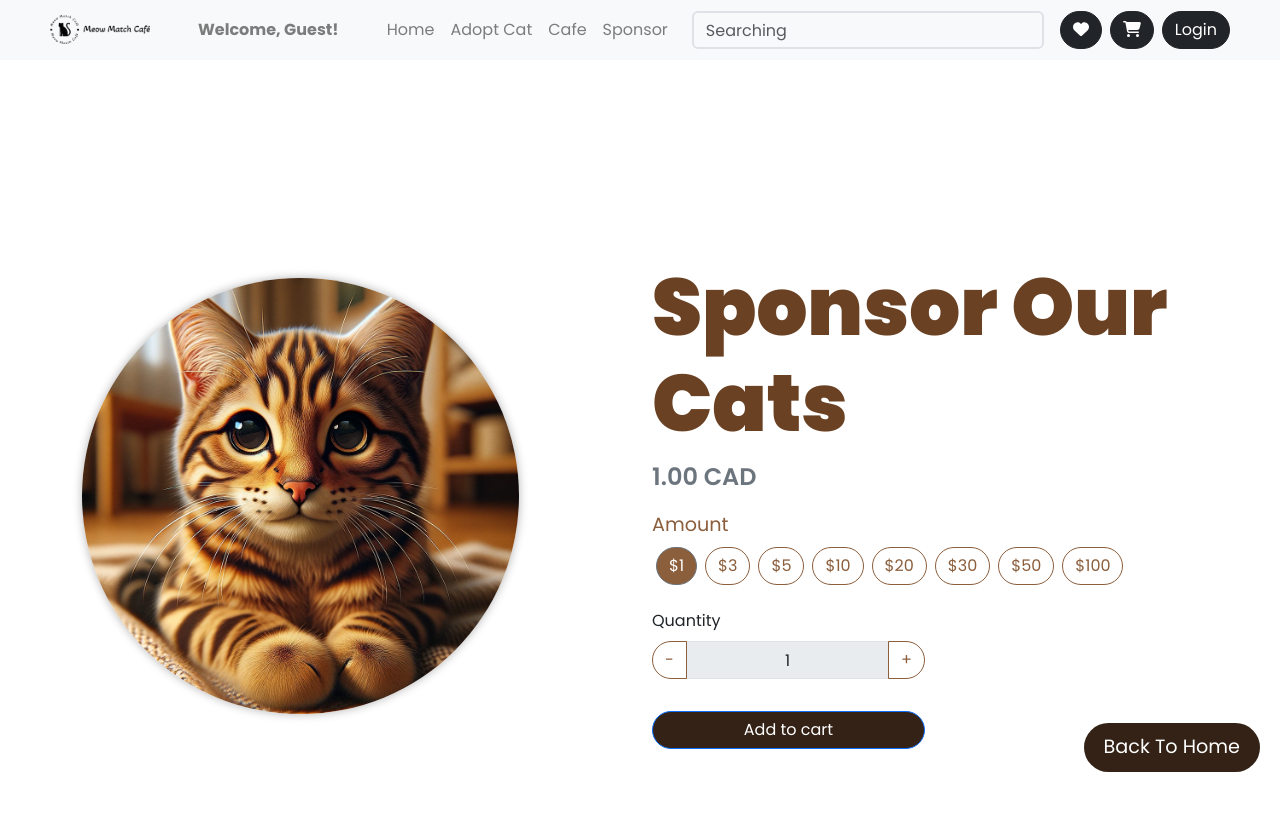
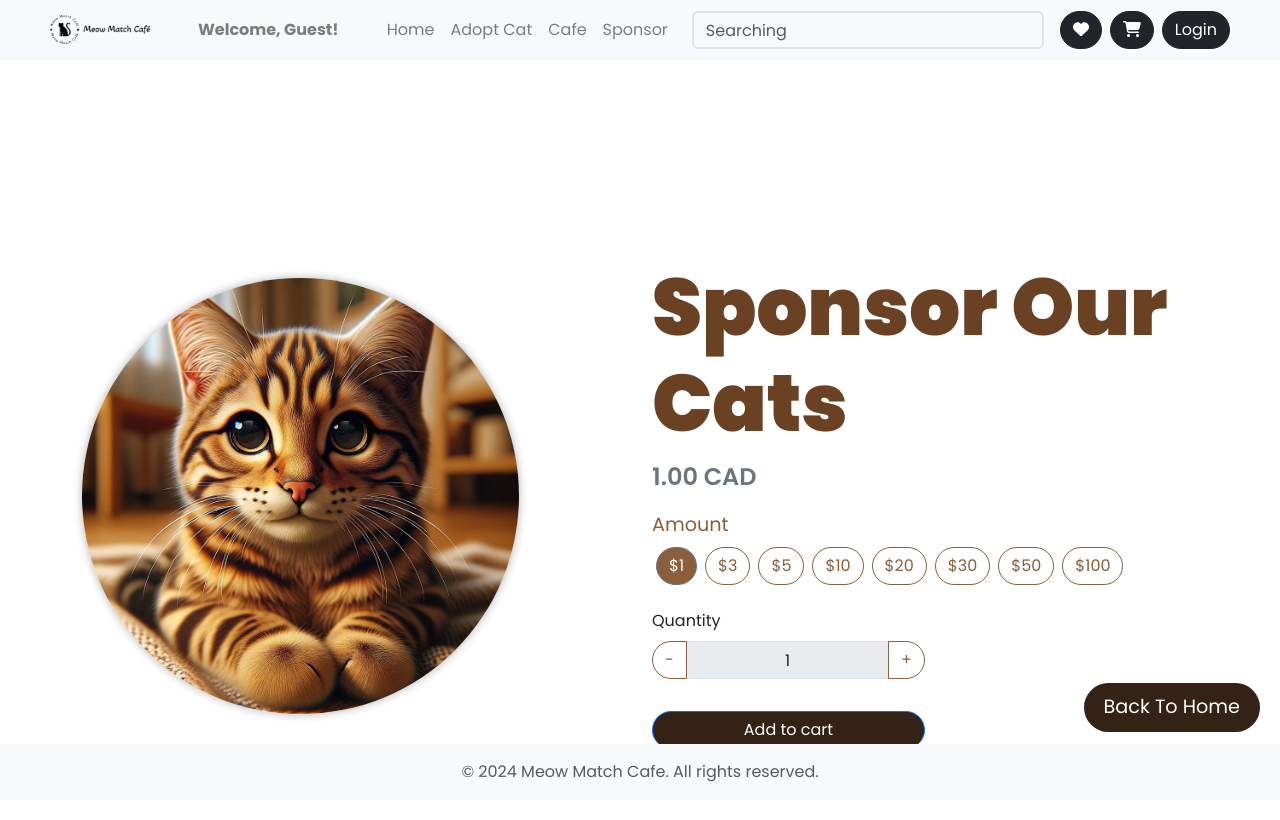
Before and after one commit to BuBuCatt/Cat-cafe-react, a React (Create React App) app in the folder cat-cafe/: page /sponsor in a window 1280 px wide. Shown: the top 820 px of the page. Built offline with nearby package versions, Linux system fonts and the light colour scheme.

Commit message:
add the icon

```diff
--- a/cat-cafe/src/components/SponsorCat.js
+++ b/cat-cafe/src/components/SponsorCat.js
@@ -2,6 +2,7 @@ import React, { useState } from 'react';
 import "../styles/sponsor.css";
 import { ProductObj } from '../classes/Cart';
 import { useNavigate } from 'react-router-dom';
+import Footer from "../components/Footer";
 
 const SponsorCat = ({addProductObj}) => {
 
@@ -67,20 +68,25 @@ const SponsorCat = ({addProductObj}) => {
             </div>
           </div>
           <div className="my-4">
-            <span>Quantity</span>
+            <span className='quantity-title'>Quantity</span>
             <div className="input-group w-50 my-2">
               <button className="btn btn-outline-secondary" onClick={() => handleQuantityChange(false)}>-</button>
               <input type="text" className="form-control text-center " value={quantity} readOnly />
               <button className="btn btn-outline-secondary" onClick={() => handleQuantityChange(true)}>+</button>
             </div>
           </div>
-          <button className="btn btn-primary w-50 my-2  " onClick={handleAddToCart}>Add to cart</button>
+          <button className="btn btn-primary w-50   my-2  add-to-cart-btn " onClick={handleAddToCart}>Add to cart</button>
 
         </div>
       </div>
       <div>
-      <button className="btn btn-cute btn-primary w-20 my-2 " onClick={backToHome}>Back To Home</button>
+      <div className="parent-container">
+        <button className="btn btn-cute btn-primary w-20 my-2 back-to-home-btn " onClick={backToHome}>Back To Home</button>
+        <Footer/>
       </div>
+
+      </div>
+
 
     </div>
   );
--- a/cat-cafe/src/pages/Sponsor.js
+++ b/cat-cafe/src/pages/Sponsor.js
@@ -1,5 +1,6 @@
 import React from 'react';
 import SponsorCat from '../components/SponsorCat';
+
 
 const Sponsor = (props) => {
   return (
@@ -19,6 +20,8 @@ const Sponsor = (props) => {
 
 
 
+
+
     </>
 
   );
--- a/cat-cafe/src/styles/sponsor.css
+++ b/cat-cafe/src/styles/sponsor.css
@@ -49,7 +49,7 @@
 
 
   .btn-cute {
-    position: fixed;
+    padding-bottom: 100px;
     right: 20px;
     bottom: 20px;
     background-color: #FFB6C1;
@@ -139,3 +139,12 @@
     font-size: 1.2rem;
     color: #8B5E3C;
   }
+
+  .parent-container {
+    position: relative; /* Position the container relative to its normal position */
+  }
+  .back-to-home-btn {
+    position: fixed; /* Position the button relative to the viewport */
+    right: 20px; /* Align the button 20px from the right of the viewport */
+    bottom: 60px;
+  }
```
